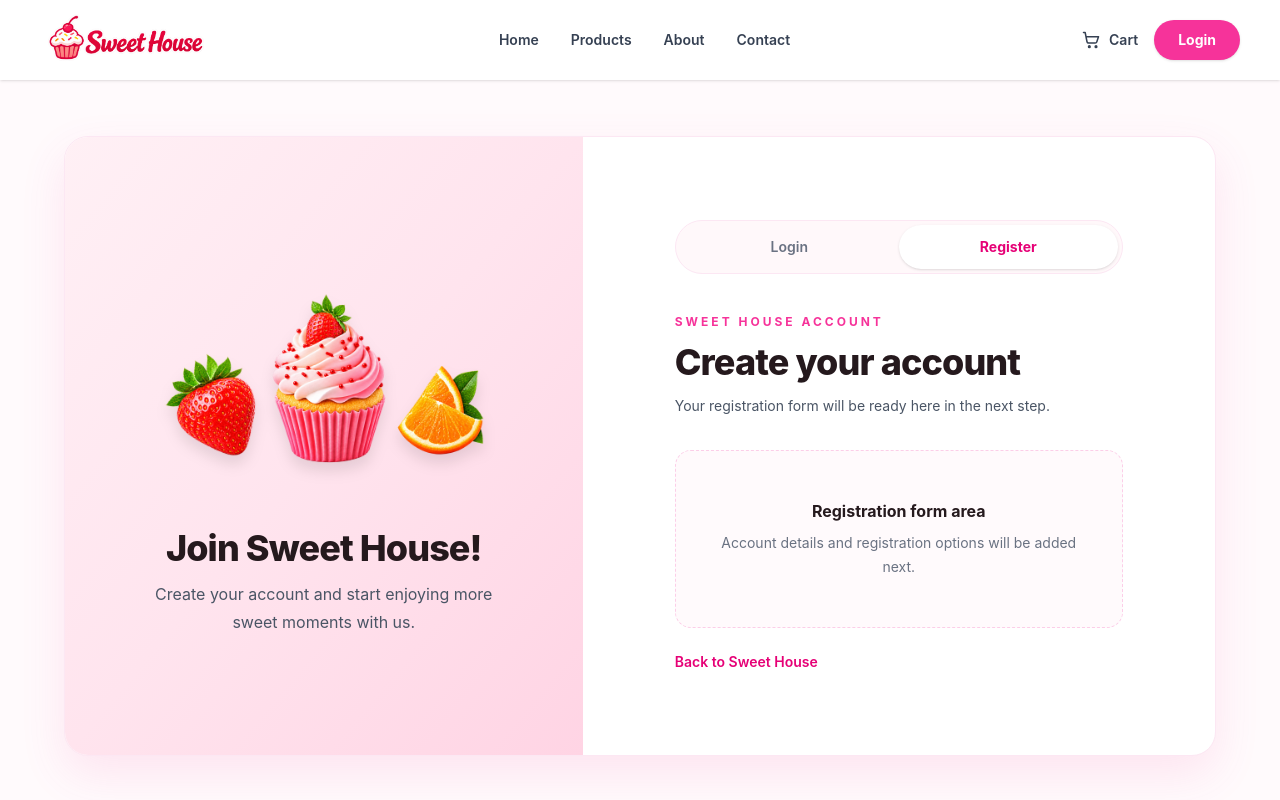
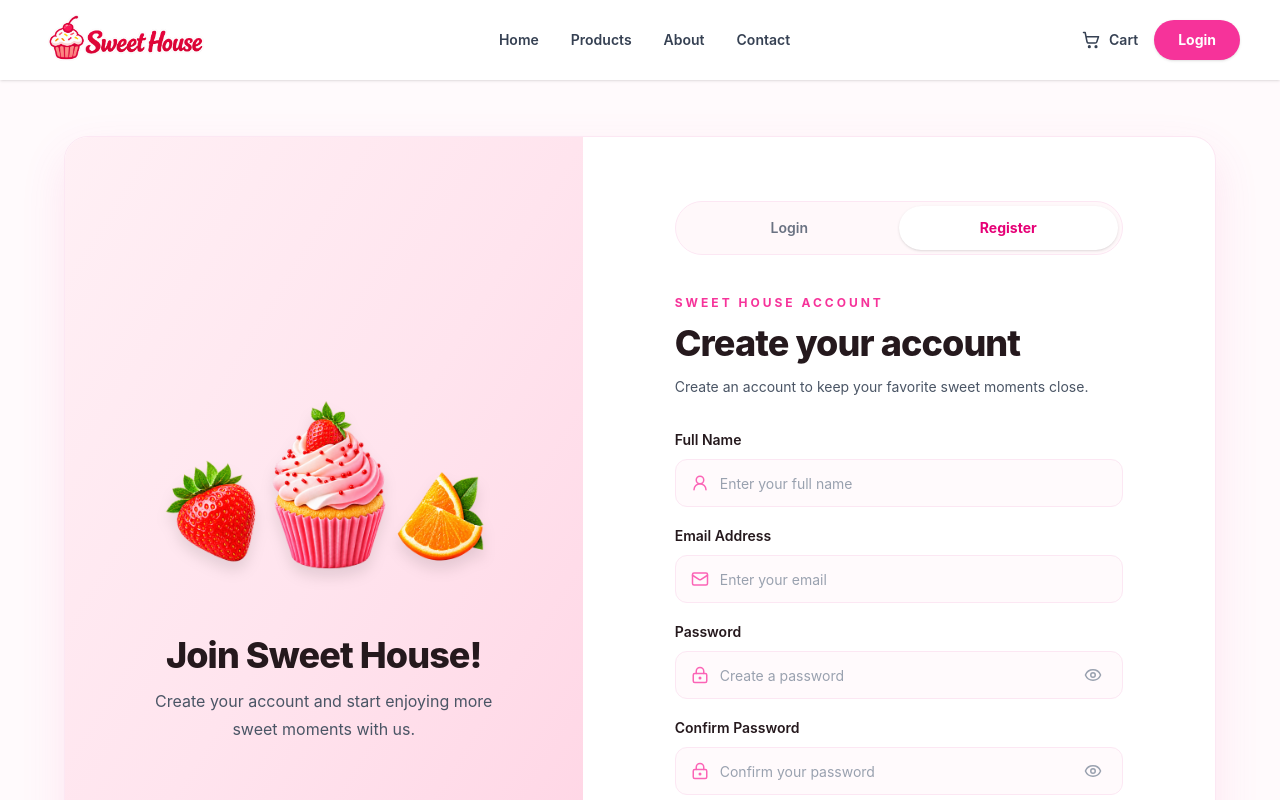
Before and after one commit to Naser-frontend/sweet-house, a React app in the folder frontend/: page /register in a window 1280 px wide. Shown: the top 800 px of the page. Built offline with nearby package versions, Linux system fonts and the light colour scheme; the HTML template or start-up script is replaced by a standard one.

Commit message:
feat: add register form validation

```diff
--- a/frontend/src/pages/Register.jsx
+++ b/frontend/src/pages/Register.jsx
@@ -1,8 +1,58 @@
+import { useState } from "react";
+import { Eye, EyeOff, LockKeyhole, Mail, UserRound } from "lucide-react";
 import { Link } from "react-router-dom";
 
 import bakeryImage from "../assets/image/about/logimg.png";
 
 function Register() {
+  const [showPassword, setShowPassword] = useState(false);
+  const [showConfirmPassword, setShowConfirmPassword] = useState(false);
+  const [formData, setFormData] = useState({
+    fullName: "",
+    email: "",
+    password: "",
+    confirmPassword: "",
+  });
+  const [errors, setErrors] = useState({});
+
+  function handleChange(event) {
+    const { name, value } = event.target;
+    setFormData((current) => ({ ...current, [name]: value }));
+    setErrors((current) => ({ ...current, [name]: "", form: "" }));
+  }
+
+  function handleSubmit(event) {
+    event.preventDefault();
+    const nextErrors = {};
+    const emailPattern = /^[^\s@]+@[^\s@]+\.[^\s@]+$/;
+
+    if (!formData.fullName.trim()) nextErrors.fullName = "Full name is required.";
+    if (!formData.email.trim()) {
+      nextErrors.email = "Email address is required.";
+    } else if (!emailPattern.test(formData.email)) {
+      nextErrors.email = "Enter a valid email address.";
+    }
+    if (!formData.password) {
+      nextErrors.password = "Password is required.";
+    } else if (formData.password.length < 8) {
+      nextErrors.password = "Password must be at least 8 characters.";
+    }
+    if (!formData.confirmPassword) {
+      nextErrors.confirmPassword = "Please confirm your password.";
+    } else if (formData.password !== formData.confirmPassword) {
+      nextErrors.confirmPassword = "Passwords do not match.";
+    }
+
+    setErrors(nextErrors);
+  }
+
+  const inputClass = (field) =>
+    `h-12 w-full rounded-xl border bg-[#fffafc] text-sm text-[#25191d] outline-none transition placeholder:text-gray-400 focus:bg-white focus:ring-4 focus:ring-pink-100 ${
+      errors[field]
+        ? "border-red-300 focus:border-red-400"
+        : "border-pink-100 focus:border-pink-400"
+    }`;
+
   return (
     <main className="min-h-[calc(100vh-5rem)] overflow-x-hidden bg-[#fffafc] px-4 py-8 sm:px-6 sm:py-10 lg:px-8 lg:py-14">
       <div className="mx-auto grid min-h-[620px] w-full max-w-6xl items-stretch overflow-hidden rounded-2xl border border-pink-100 bg-white shadow-[0_18px_45px_rgba(236,72,153,0.12)] lg:grid-cols-[0.9fr_1.1fr] lg:rounded-3xl">
@@ -48,23 +98,62 @@ function Register() {
                 Create your account
               </h2>
               <p className="mt-3 text-sm leading-6 text-gray-600">
-                Your registration form will be ready here in the next step.
+                Create an account to keep your favorite sweet moments close.
               </p>
 
-              <div className="mt-8 rounded-2xl border border-dashed border-pink-200 bg-[#fffafc] px-5 py-12 text-center sm:px-8">
-                <p className="text-base font-bold text-[#25191d]">
-                  Registration form area
-                </p>
-                <p className="mt-2 text-sm leading-6 text-gray-500">
-                  Account details and registration options will be added next.
-                </p>
-              </div>
+              <form onSubmit={handleSubmit} noValidate className="mt-7 space-y-4">
+                <div>
+                  <label htmlFor="register-full-name" className="text-sm font-semibold text-[#25191d]">Full Name</label>
+                  <div className="relative mt-2">
+                    <UserRound className="pointer-events-none absolute left-4 top-1/2 -translate-y-1/2 text-pink-400" size={18} aria-hidden="true" />
+                    <input id="register-full-name" name="fullName" value={formData.fullName} onChange={handleChange} autoComplete="name" placeholder="Enter your full name" aria-invalid={Boolean(errors.fullName)} className={`${inputClass("fullName")} pl-11 pr-4`} />
+                  </div>
+                  {errors.fullName && <p className="mt-1 text-xs text-red-500">{errors.fullName}</p>}
+                </div>
+
+                <div>
+                  <label htmlFor="register-email" className="text-sm font-semibold text-[#25191d]">Email Address</label>
+                  <div className="relative mt-2">
+                    <Mail className="pointer-events-none absolute left-4 top-1/2 -translate-y-1/2 text-pink-400" size={18} aria-hidden="true" />
+                    <input id="register-email" name="email" type="email" value={formData.email} onChange={handleChange} autoComplete="email" placeholder="Enter your email" aria-invalid={Boolean(errors.email)} className={`${inputClass("email")} pl-11 pr-4`} />
+                  </div>
+                  {errors.email && <p className="mt-1 text-xs text-red-500">{errors.email}</p>}
+                </div>
+
+                <div>
+                  <label htmlFor="register-password" className="text-sm font-semibold text-[#25191d]">Password</label>
+                  <div className="relative mt-2">
+                    <LockKeyhole className="pointer-events-none absolute left-4 top-1/2 -translate-y-1/2 text-pink-400" size={18} aria-hidden="true" />
+                    <input id="register-password" name="password" type={showPassword ? "text" : "password"} value={formData.password} onChange={handleChange} autoComplete="new-password" placeholder="Create a password" aria-invalid={Boolean(errors.password)} className={`${inputClass("password")} pl-11 pr-12`} />
+                    <button type="button" onClick={() => setShowPassword((visible) => !visible)} aria-label={showPassword ? "Hide password" : "Show password"} className="absolute right-3 top-1/2 flex h-9 w-9 -translate-y-1/2 items-center justify-center rounded-full text-gray-400 transition hover:bg-pink-50 hover:text-pink-500">
+                      {showPassword ? <EyeOff size={18} /> : <Eye size={18} />}
+                    </button>
+                  </div>
+                  {errors.password && <p className="mt-1 text-xs text-red-500">{errors.password}</p>}
+                </div>
+
+                <div>
+                  <label htmlFor="register-confirm-password" className="text-sm font-semibold text-[#25191d]">Confirm Password</label>
+                  <div className="relative mt-2">
+                    <LockKeyhole className="pointer-events-none absolute left-4 top-1/2 -translate-y-1/2 text-pink-400" size={18} aria-hidden="true" />
+                    <input id="register-confirm-password" name="confirmPassword" type={showConfirmPassword ? "text" : "password"} value={formData.confirmPassword} onChange={handleChange} autoComplete="new-password" placeholder="Confirm your password" aria-invalid={Boolean(errors.confirmPassword)} className={`${inputClass("confirmPassword")} pl-11 pr-12`} />
+                    <button type="button" onClick={() => setShowConfirmPassword((visible) => !visible)} aria-label={showConfirmPassword ? "Hide confirm password" : "Show confirm password"} className="absolute right-3 top-1/2 flex h-9 w-9 -translate-y-1/2 items-center justify-center rounded-full text-gray-400 transition hover:bg-pink-50 hover:text-pink-500">
+                      {showConfirmPassword ? <EyeOff size={18} /> : <Eye size={18} />}
+                    </button>
+                  </div>
+                  {errors.confirmPassword && <p className="mt-1 text-xs text-red-500">{errors.confirmPassword}</p>}
+                </div>
+
+                <button type="submit" className="inline-flex h-12 w-full items-center justify-center rounded-full bg-pink-500 px-6 text-sm font-bold text-white shadow-md transition duration-300 hover:-translate-y-0.5 hover:bg-pink-600 hover:shadow-lg">
+                  Create Account
+                </button>
+              </form>
 
               <Link
-                to="/"
+                to="/login"
                 className="mt-6 inline-flex text-sm font-semibold text-pink-600 transition hover:text-pink-700"
               >
-                Back to Sweet House
+                Already have an account? Log in
               </Link>
             </div>
           </div>
```
